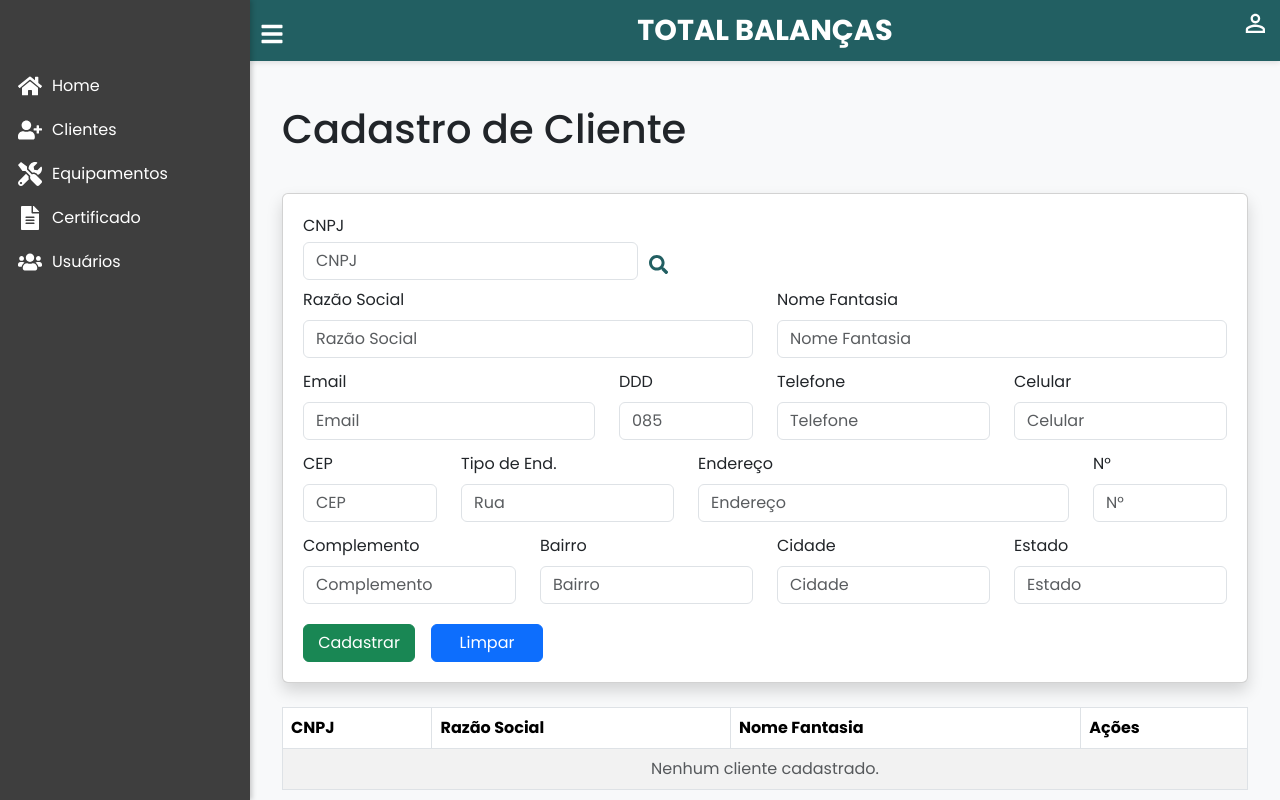
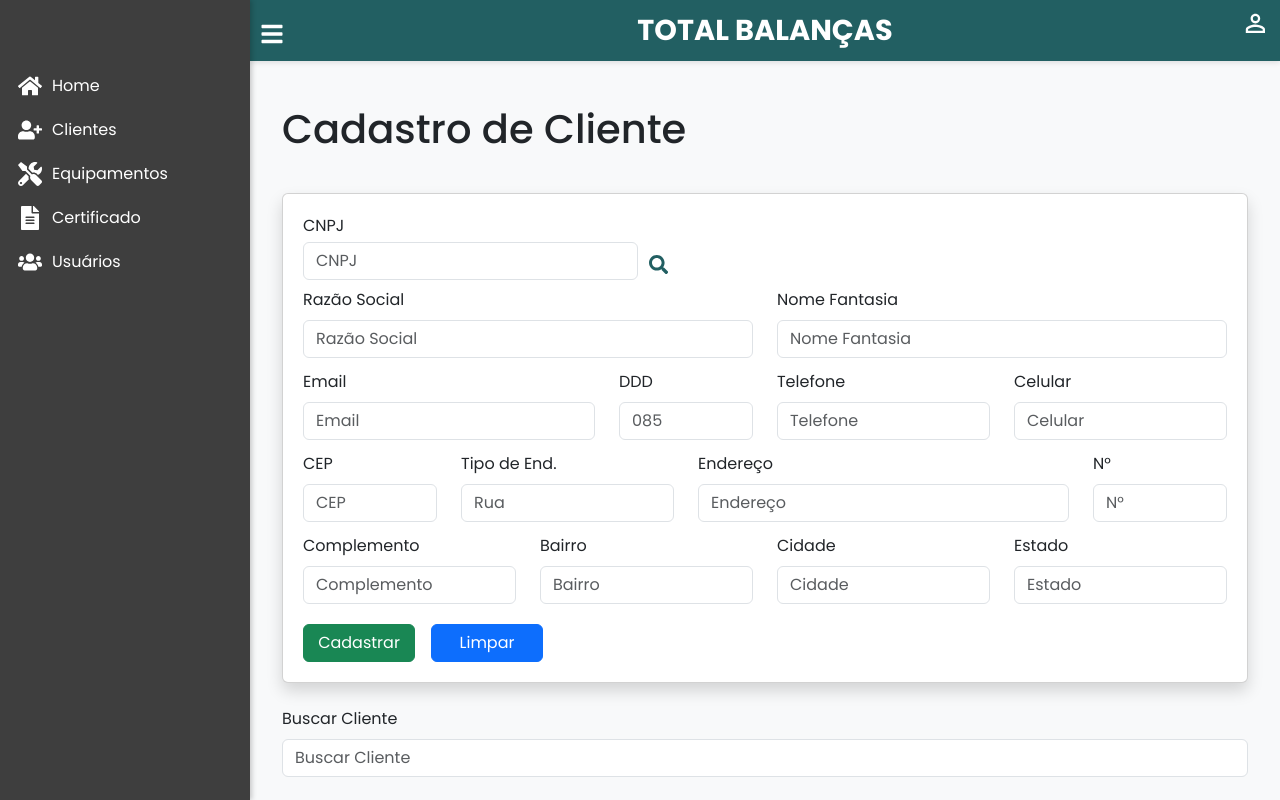
Before and after one commit to EduCarmo/front-sistema-certificado, a React (Create React App) app: page /cadastro-cliente in a window 1280 px wide. Built offline with nearby package versions, Linux system fonts and the light colour scheme.

Commit message:
inclusão do filtro de busca na pagina de cadastro de cliente

```diff
--- a/src/ConteudoPages/ConteudoCadastroCliente/ConteudoCadastroCliente.js
+++ b/src/ConteudoPages/ConteudoCadastroCliente/ConteudoCadastroCliente.js
@@ -12,6 +12,8 @@
 import axios from "axios";
 import "./ConteudoCadastroCliente.css";
 import FormComponens from "../../components/FormComponents/FormComponents";
+import SearchComponents from "../../components/SearchComponents/SearchComopnents";
+
 
 function ConteudoCadastroCliente() {
   const [cnpj, setCnpj] = useState("");
@@ -22,6 +24,7 @@
   const [tableData, setTableData] = useState([]);
   const [clienteParaEditar, setClienteParaEditar] = useState(null);
   const [showModal, setShowModal] = useState(false);
+  const [searchTerm, setSearchTerm] = useState("");
 
   const handleSubmit = (event) => {
     event.preventDefault();
@@ -108,6 +111,22 @@
     setCnpj("");
     setFormData(null);
   };
+
+  const filteredClientes = tableData.filter((cliente) =>
+    (cliente.cnpj?.toLowerCase() || "").includes(searchTerm.toLowerCase()) ||
+    (cliente.razaoSocial?.toLowerCase() || "").includes(searchTerm.toLowerCase()) ||
+    (cliente.email?.toLowerCase() || "").includes(searchTerm.toLowerCase()) ||
+    (cliente.ddd?.toLowerCase() || "").includes(searchTerm.toLowerCase()) ||
+    (cliente.telefone?.toLowerCase() || "").includes(searchTerm.toLowerCase()) ||
+    (cliente.celular?.toLowerCase() || "").includes(searchTerm.toLowerCase()) ||
+    (cliente.cep?.toLowerCase() || "").includes(searchTerm.toLowerCase()) ||
+    (cliente.endereco?.toLowerCase() || "").includes(searchTerm.toLowerCase()) ||
+    (cliente.numero?.toLowerCase() || "").includes(searchTerm.toLowerCase()) ||
+    (cliente.bairro?.toLowerCase() || "").includes(searchTerm.toLowerCase()) ||
+    (cliente.cidade?.toLowerCase() || "").includes(searchTerm.toLowerCase()) ||
+    (cliente.estado?.toLowerCase() || "").includes(searchTerm.toLowerCase())
+  );
+
 
   const handleSearch = async (event) => {
     event.preventDefault();
@@ -516,6 +535,15 @@
             </Form>
           </Card.Body>
         </Card>
+
+        <SearchComponents
+          titulo="Buscar Cliente"
+          type="text"
+          textPlaceholder="Buscar Cliente"
+          value={searchTerm}
+          onChange={(e) => setSearchTerm(e.target.value)}
+        />
+
         <Table striped bordered hover className="mt-4">
           <thead>
             <tr>
@@ -526,8 +554,8 @@
             </tr>
           </thead>
           <tbody>
-            {tableData.length > 0 ? (
-              tableData.map((cliente, index) => (
+            {filteredClientes.length > 0 ? (
+              filteredClientes.map((cliente, index) => (
                 <tr key={index}>
                   <td>{cliente.cnpj}</td>
                   <td>{cliente.razaoSocial}</td>
@@ -552,7 +580,7 @@
               ))
             ) : (
               <tr>
-                <td colSpan="4" className="text-center text-muted">
+                <td colSpan="4" className="text-center text-muted py-4">
                   Nenhum cliente cadastrado.
                 </td>
               </tr>
--- a/src/ConteudoPages/ConteudoCadastroUsuario/ConteudoCadastroUsuario.js
+++ b/src/ConteudoPages/ConteudoCadastroUsuario/ConteudoCadastroUsuario.js
@@ -8,7 +8,7 @@
 import "./ConteudoCadastroUsuario.css";
 import AlertComponents from "../../components/AlertComponents/AlertComponents";
 import ButtonComponents from "../../components/ButtonComponents/ButtonComponents";
-import SearchComponents from "../../components/SearchComponents/SearchComponents";
+import SearchComponents from "../../components/SearchComponents/SearchComopnents";
 
 function ConteudoCadastroUsuario() {
   const [errors, setErrors] = useState({});
@@ -167,7 +167,7 @@
         </Card>
 
         <SearchComponents
-          titulo={"Buscar Usuários"}
+          titulo="Buscar Usuários"
           type="text"
           textPlaceholder={"Digite o nome ou email do usuário"}
           value={searchTerm}
@@ -210,7 +210,7 @@
               ))
             ) : (
               <tr>
-                <td colSpan="4" className="text-center text-muted">
+                <td colSpan="4" className="text-center text-muted py-4">
                   Nenhum usuário encontrado
                 </td>
               </tr>
```
Also changed, not shown: src/components/SearchComponents/SeachComponents.css (deleted), src/components/SearchComponents/SearchComopnents.css (added), src/components/SearchComponents/SearchComopnents.js (renamed from src/components/SearchComponents/SearchComponents.js).
